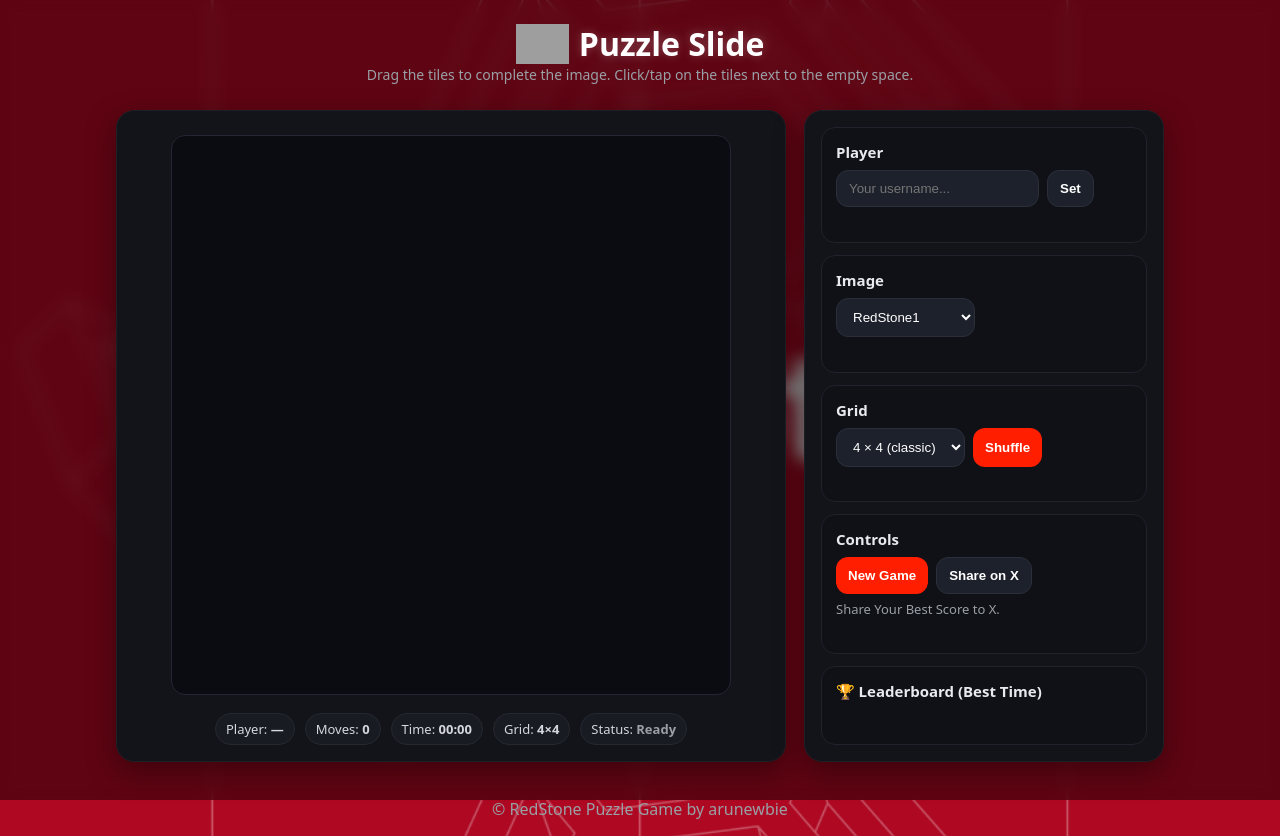
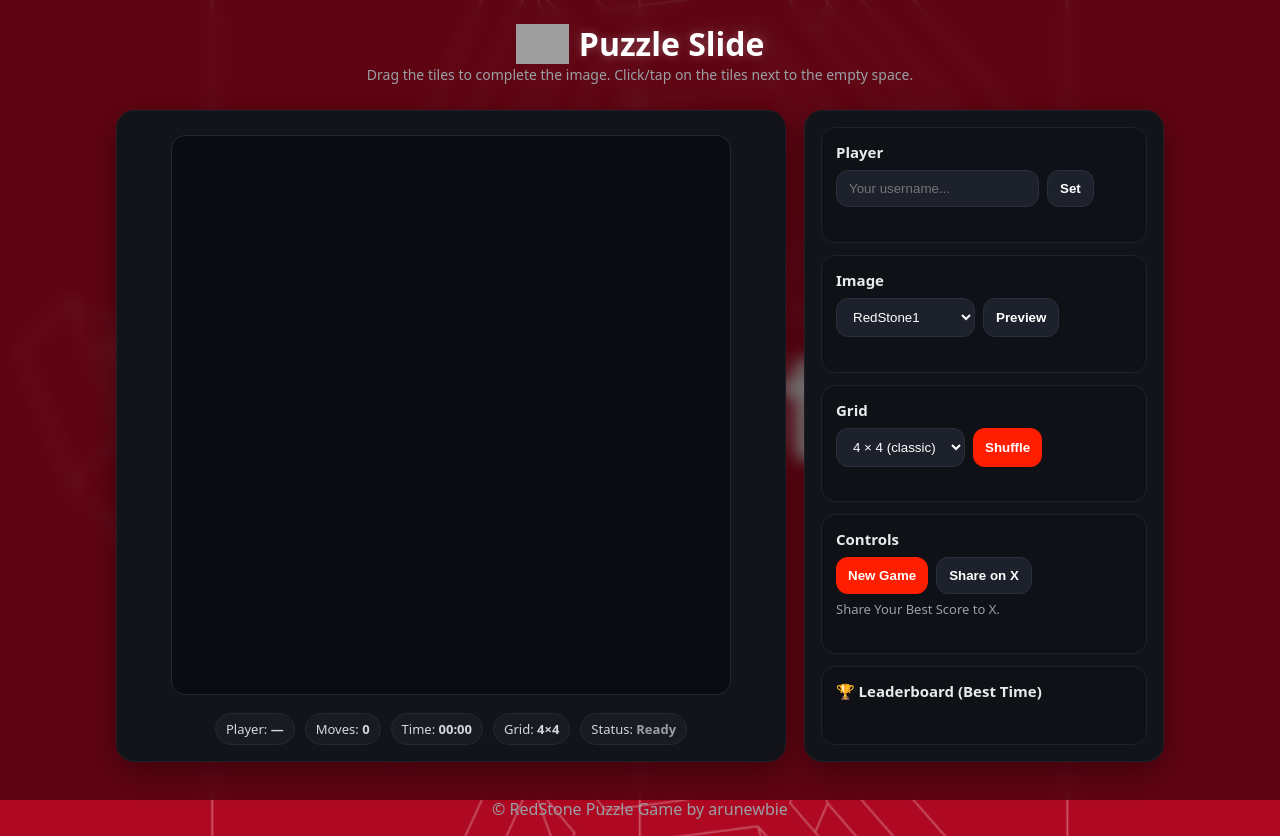
Before and after one commit to arunewbie/redstone-puzzle, a plain HTML site: page index.html in a window 1280 px wide. Drawn offline with Linux system fonts and the light colour scheme; grey boxes are pictures that could not be loaded.

Commit message:
Update index.html

```diff
--- a/index.html
+++ b/index.html
@@ -96,7 +96,7 @@
           <option value="redstonelogo.png">RedStone logo</option>
           <option value="stoney.png">Stoney</option>
           </select>
-
+ <button id="reload" class="secondary">Preview</button>
 
 
 
```
